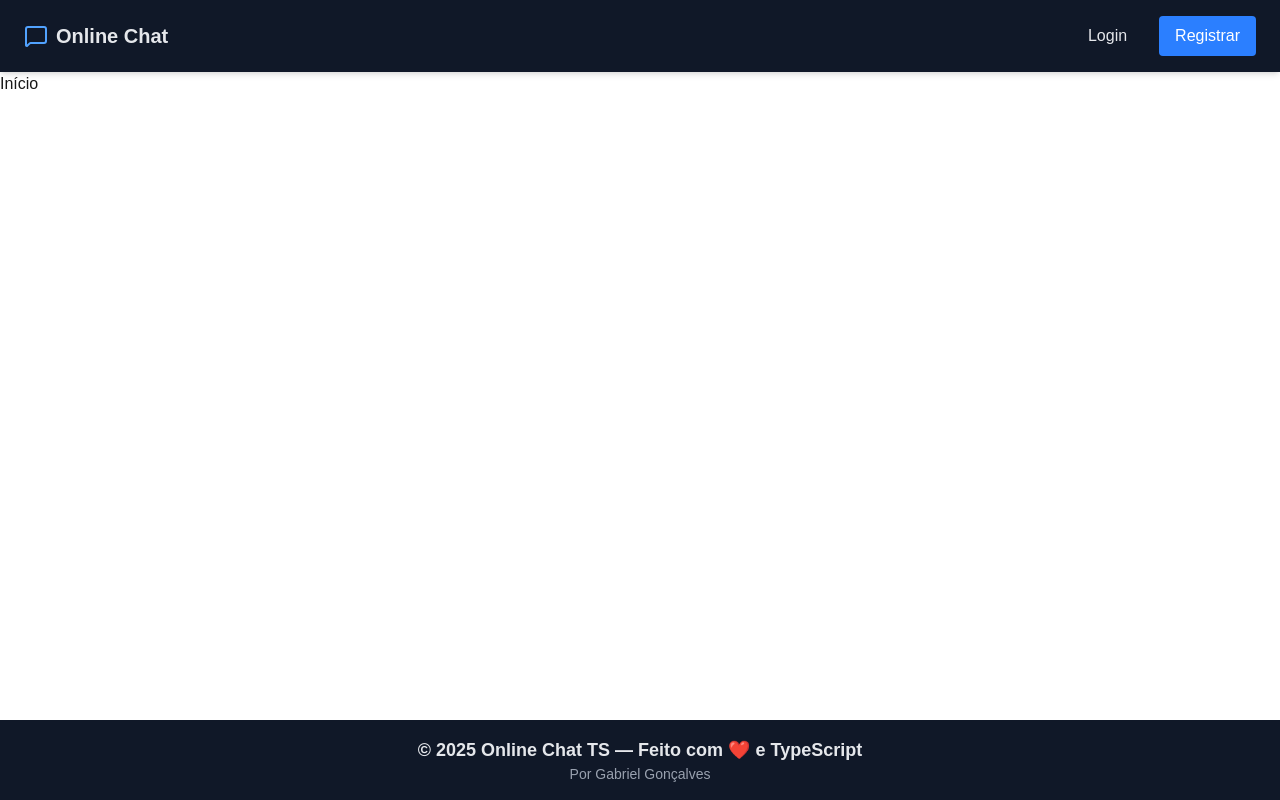
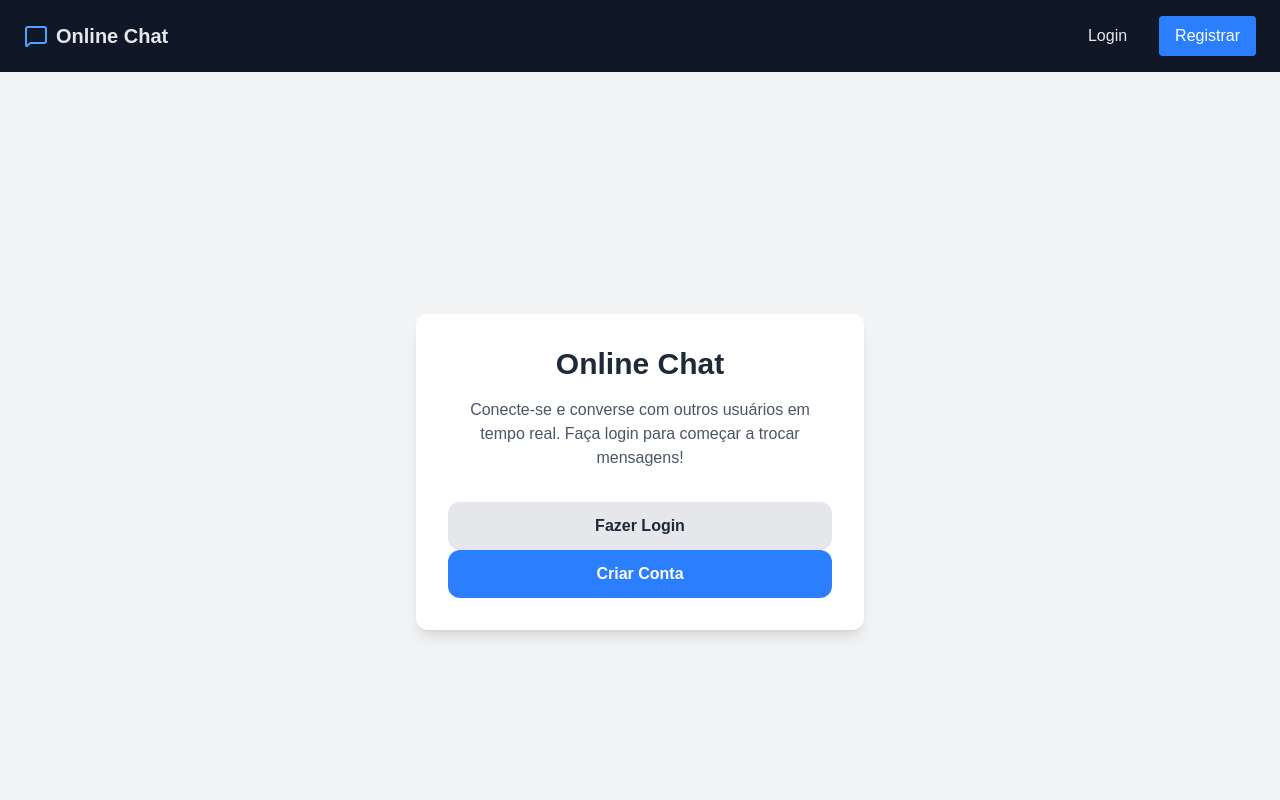
Before and after one commit to GabrielG71/online-chat-js, a Next.js app: page / in a window 1280 px wide. Shown: the top 800 px of the page. Built offline with nearby package versions, Linux system fonts and the light colour scheme; no server answers.

Commit message:
Update page.tsx

```diff
--- a/src/app/page.tsx
+++ b/src/app/page.tsx
@@ -1,3 +1,33 @@
+import Link from "next/link";
+
 export default function Home() {
-  return <h1>Início</h1>;
+  return (
+    <div className="min-h-screen bg-gray-100 dark:bg-gray-900 flex items-center justify-center p-4">
+      <div className="max-w-md w-full text-center">
+        <div className="bg-white dark:bg-gray-800 p-8 rounded-xl shadow-lg">
+          <h1 className="text-3xl font-bold text-gray-800 dark:text-white mb-4">
+            Online Chat
+          </h1>
+          <p className="text-gray-600 dark:text-gray-300 mb-8">
+            Conecte-se e converse com outros usuários em tempo real. Faça login
+            para começar a trocar mensagens!
+          </p>
+
+          <div className="space-y-3">
+            <Link href="/login">
+              <button className="w-full px-6 py-3 rounded-xl bg-gray-200 dark:bg-gray-700 text-gray-800 dark:text-white hover:bg-gray-300 dark:hover:bg-gray-600 font-semibold transition-colors">
+                Fazer Login
+              </button>
+            </Link>
+
+            <Link href="/register">
+              <button className="w-full px-6 py-3 rounded-xl bg-blue-500 text-white hover:bg-blue-600 font-semibold transition-colors">
+                Criar Conta
+              </button>
+            </Link>
+          </div>
+        </div>
+      </div>
+    </div>
+  );
 }
```
